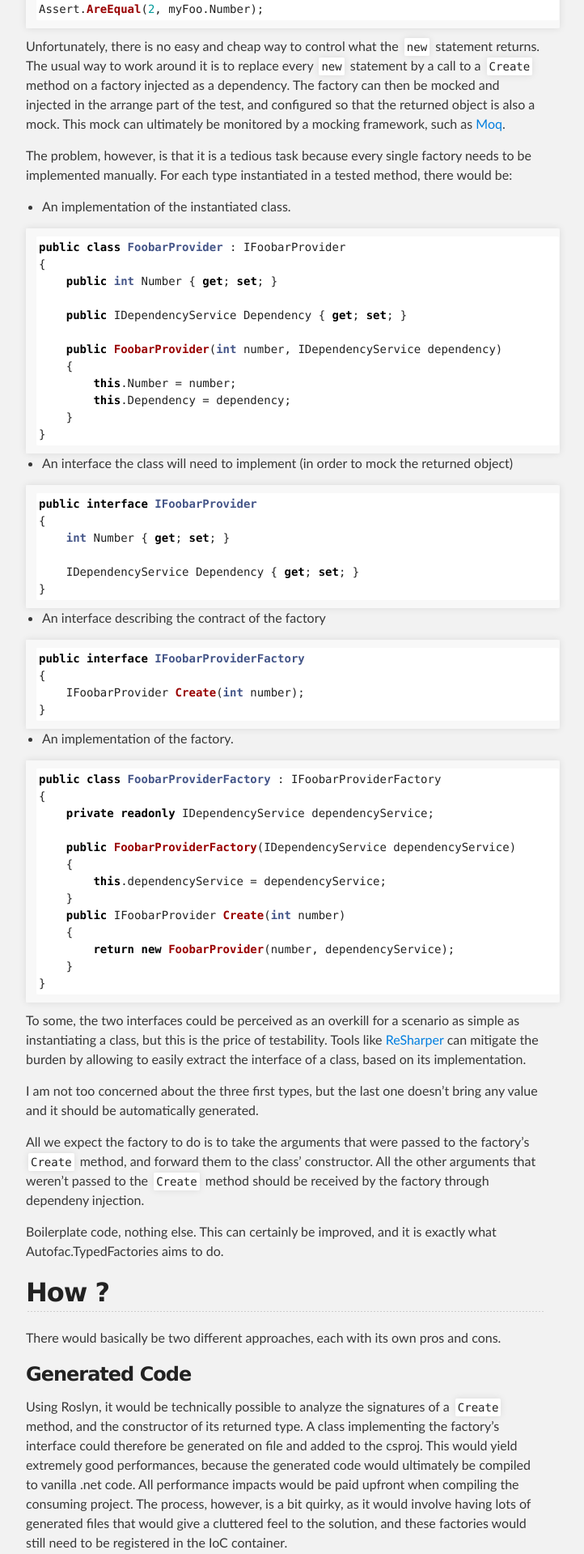
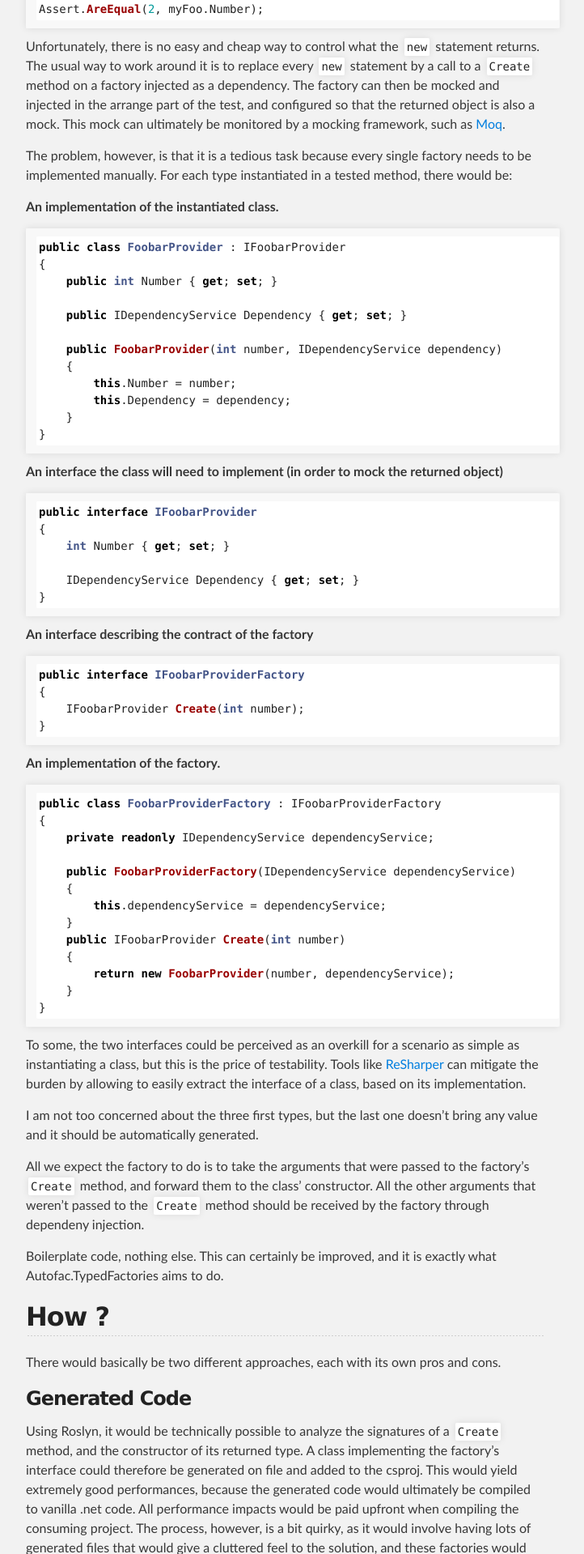
Before and after one commit to salfab/Autofac.TypedFactories, a Jekyll site: the page built from docs/index.md, in a window 1280 px wide. Shown: the part 693-2612 px from the top of the page at 81% size, without its empty margins (288-1010 px from the left). Built offline with Jekyll 4.4.1, drawn with Linux system fonts in a browser that asks for light colours; the repository's description, which GitHub fills in, is left out; our own code applies the rules of GitHub Pages for plain Markdown files.

````diff
--- a/docs/index.md
+++ b/docs/index.md
@@ -24,7 +24,7 @@ Unfortunately, there is no easy and cheap way to control what the ``new`` statem
 
 The problem, however, is that it is a tedious task because every single factory needs to be implemented manually. For each type instantiated in a tested method, there would be:
 
-- An implementation of the instantiated class.
+**An implementation of the instantiated class.**
 
 ```csharp
 public class FoobarProvider : IFoobarProvider
@@ -40,7 +40,7 @@ public class FoobarProvider : IFoobarProvider
     }
 }
 ```
-- An interface the class will need to implement (in order to mock the returned object)
+**An interface the class will need to implement (in order to mock the returned object)**
 
 ```csharp
 public interface IFoobarProvider
@@ -50,7 +50,7 @@ public interface IFoobarProvider
     IDependencyService Dependency { get; set; }
 }
 ```
-- An interface describing the contract of the factory
+**An interface describing the contract of the factory**
 
 ```csharp
 public interface IFoobarProviderFactory
@@ -58,7 +58,7 @@ public interface IFoobarProviderFactory
     IFoobarProvider Create(int number);
 }
 ```
-- An implementation of the factory.
+**An implementation of the factory.**
 
 ```csharp
 public class FoobarProviderFactory : IFoobarProviderFactory
````
